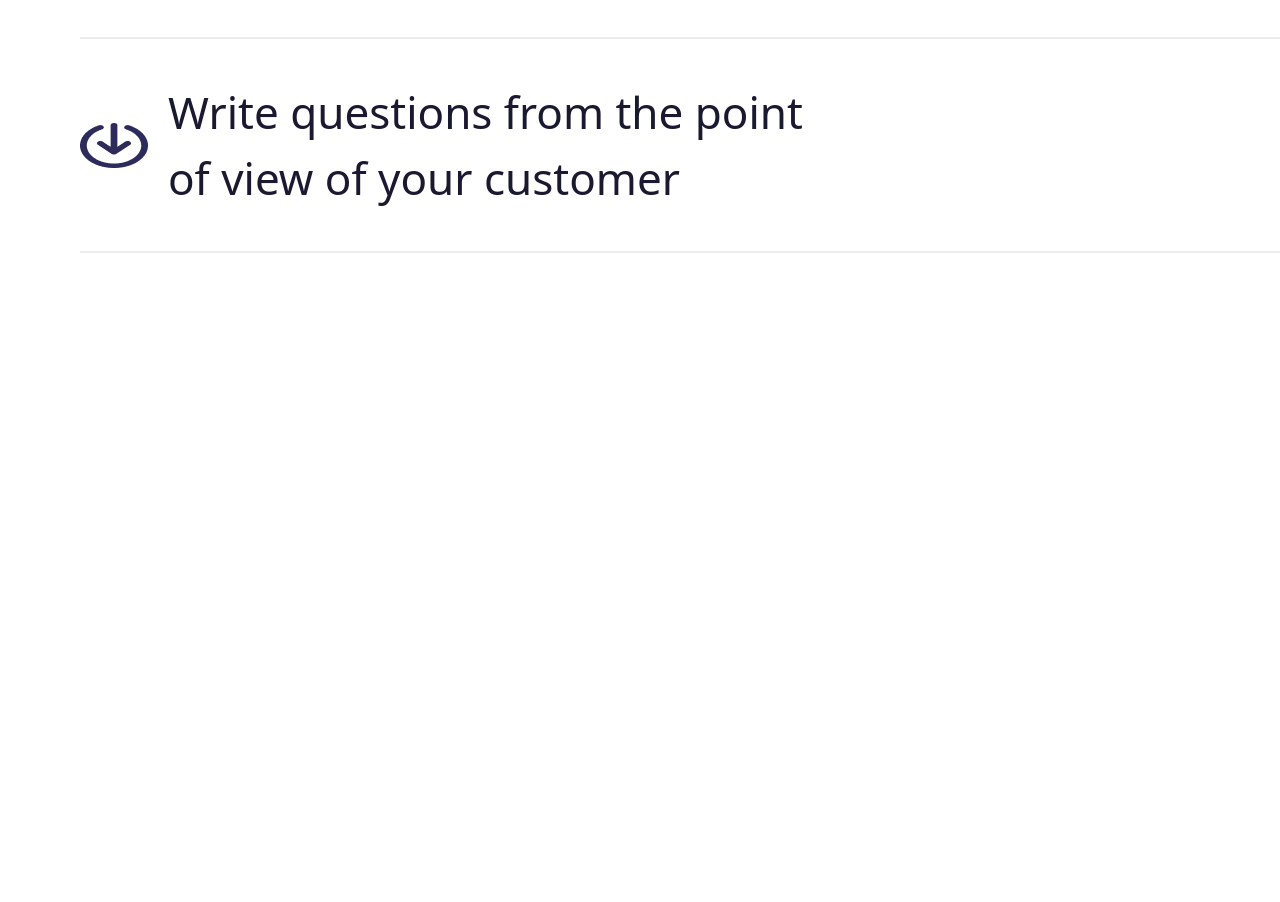
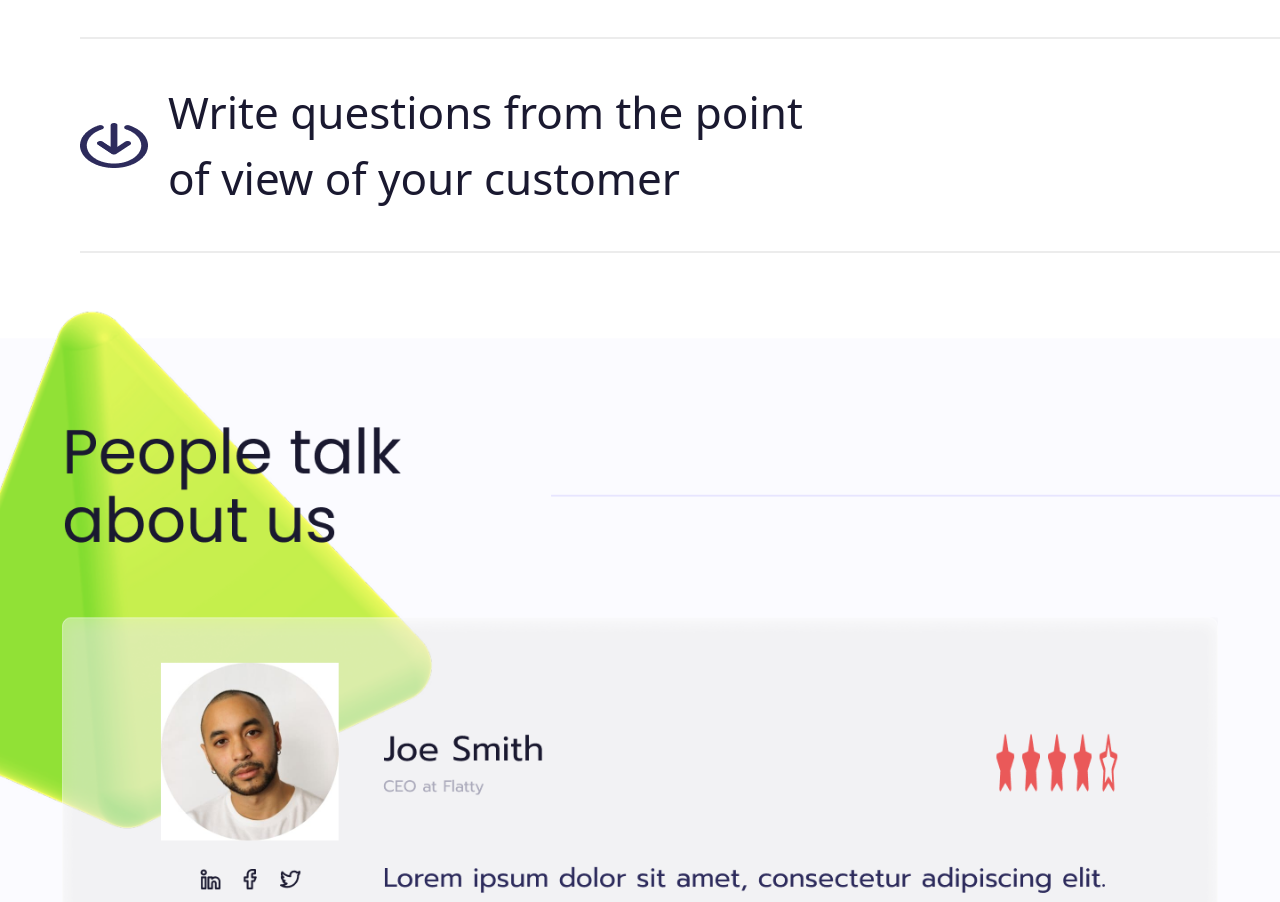
Before and after one commit to Isozoda/branch-2, a website: page src/index.html in a window 1280 px wide. Shown: the part 8344-9246 px from the top of the page. Before the commit the page ends 8597 px from the top, so only its background shows below. Drawn offline with Linux system fonts and the light colour scheme.

Commit message:
baroi section9ro dobavit kardan

```diff
--- a/src/index.html
+++ b/src/index.html
@@ -235,6 +235,9 @@
         </div>
     </div>
 
+    <div class="">
+        <img src="../image/Frame - 2025-11-22T220857.826.png" alt="">
+    </div>
 
 </body>
 
```
